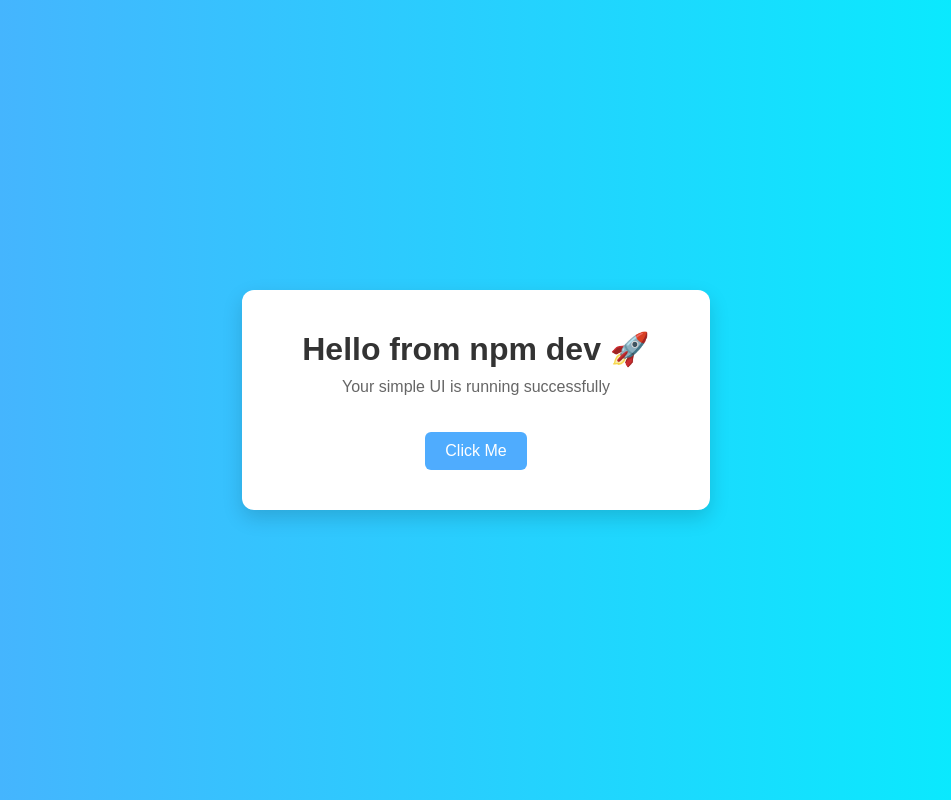
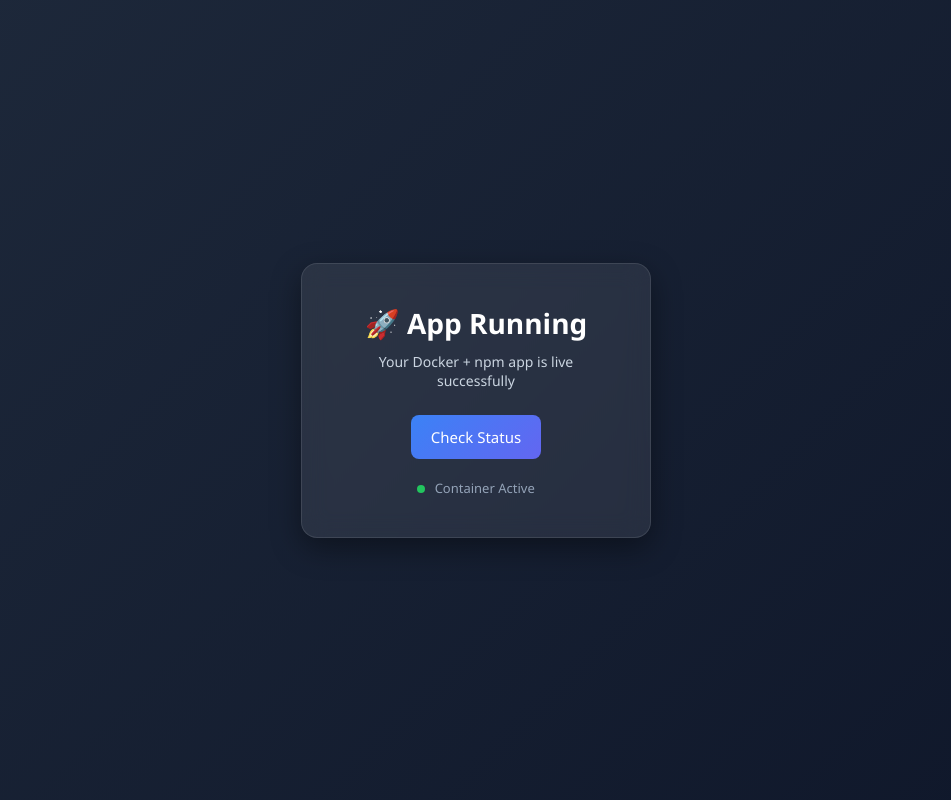
Before and after one commit to sanjayhanumanth/apple, a website: page index.html in a window 1280 px wide. Shown: the whole page, without its empty margins (164-1115 px from the left). Drawn offline with Linux system fonts and the light colour scheme.

Commit message:
high level ui

```diff
--- a/index.html
+++ b/index.html
@@ -1,58 +1,111 @@
 <!DOCTYPE html>
-<html>
+<html lang="en">
 <head>
-  <title>Simple App</title>
+  <meta charset="UTF-8" />
+  <meta name="viewport" content="width=device-width, initial-scale=1.0"/>
+  <title>Modern App</title>
+
   <style>
+    * {
+      margin: 0;
+      padding: 0;
+      box-sizing: border-box;
+      font-family: 'Segoe UI', sans-serif;
+    }
+
     body {
-      margin: 0;
-      font-family: Arial, sans-serif;
-      background: linear-gradient(to right, #4facfe, #00f2fe);
+      height: 100vh;
+      background: linear-gradient(135deg, #1e293b, #0f172a);
       display: flex;
       justify-content: center;
       align-items: center;
-      height: 100vh;
+      color: #fff;
     }
 
-    .container {
-      background: white;
-      padding: 40px 60px;
-      border-radius: 12px;
-      box-shadow: 0 8px 20px rgba(0,0,0,0.15);
+    .card {
+      background: rgba(255, 255, 255, 0.08);
+      backdrop-filter: blur(12px);
+      border-radius: 16px;
+      padding: 40px;
+      width: 350px;
       text-align: center;
+      box-shadow: 0 10px 30px rgba(0,0,0,0.4);
+      border: 1px solid rgba(255,255,255,0.1);
+      animation: fadeIn 1s ease;
+    }
+
+    @keyframes fadeIn {
+      from {
+        opacity: 0;
+        transform: translateY(20px);
+      }
+      to {
+        opacity: 1;
+        transform: translateY(0);
+      }
     }
 
     h1 {
-      margin: 0;
-      color: #333;
+      font-size: 28px;
+      margin-bottom: 10px;
+      font-weight: 600;
     }
 
     p {
-      color: #666;
-      margin-top: 10px;
+      font-size: 14px;
+      color: #cbd5e1;
+      margin-bottom: 25px;
     }
 
-    button {
-      margin-top: 20px;
-      padding: 10px 20px;
+    .btn {
+      background: linear-gradient(135deg, #3b82f6, #6366f1);
       border: none;
-      background: #4facfe;
+      padding: 12px 20px;
+      border-radius: 8px;
       color: white;
-      border-radius: 6px;
+      font-size: 15px;
       cursor: pointer;
-      font-size: 16px;
+      transition: all 0.3s ease;
     }
 
-    button:hover {
-      background: #007bff;
+    .btn:hover {
+      transform: translateY(-2px);
+      box-shadow: 0 8px 20px rgba(59,130,246,0.4);
+    }
+
+    .status {
+      margin-top: 20px;
+      font-size: 13px;
+      color: #94a3b8;
+    }
+
+    .dot {
+      height: 8px;
+      width: 8px;
+      background: #22c55e;
+      border-radius: 50%;
+      display: inline-block;
+      margin-right: 6px;
     }
   </style>
 </head>
 
 <body>
-  <div class="container">
-    <h1>Hello from npm dev 🚀</h1>
-    <p>Your simple UI is running successfully</p>
-    <button onclick="alert('App is working!')">Click Me</button>
+  <div class="card">
+    <h1>🚀 App Running</h1>
+    <p>Your Docker + npm app is live successfully</p>
+
+    <button class="btn" onclick="checkStatus()">Check Status</button>
+
+    <div class="status">
+      <span class="dot"></span> Container Active
+    </div>
   </div>
+
+  <script>
+    function checkStatus() {
+      alert("Your application is running perfectly!");
+    }
+  </script>
 </body>
 </html>
```
